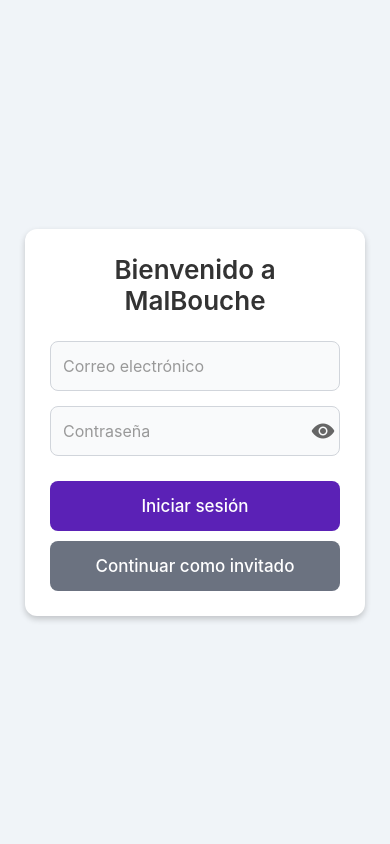
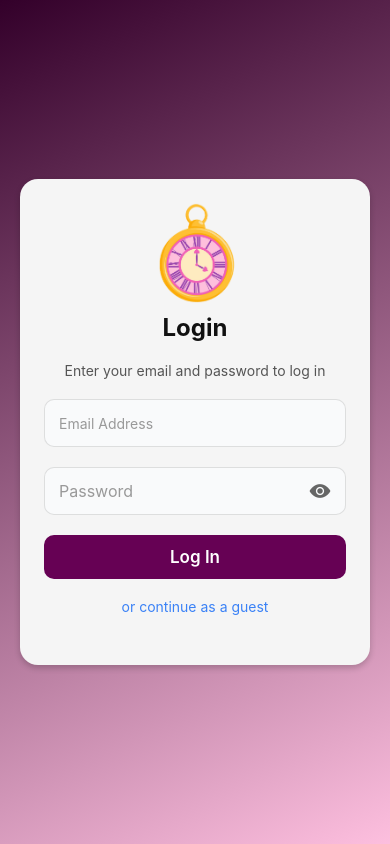
Before and after one commit to AlanMedina53232/Malbouche, a React Native app: screen /Login in a window 390 px wide. Built offline with nearby package versions, Linux system fonts and the light colour scheme.

Commit message:
disenio de login

```diff
--- a/login.js
+++ b/login.js
@@ -1,8 +1,10 @@
 import React, { useState } from 'react';
-import { StyleSheet, Text, View, TextInput, TouchableOpacity, Alert, ActivityIndicator } from 'react-native';
+import { StyleSheet, Text, View, TextInput, TouchableOpacity, Alert, ActivityIndicator, Image } from 'react-native';
 import { StatusBar } from 'expo-status-bar';
 import { Ionicons } from '@expo/vector-icons';
 import CryptoJS from 'crypto-js';
+import reloj from './assets/reloje.png';
+import { LinearGradient } from 'expo-linear-gradient';
 
 const VALID_CREDENTIALS = {
   email: 'usuario@malbouche.com',
@@ -41,13 +43,23 @@
   };
 
 return (
-    <View style={styles.container}>
+ <LinearGradient
+  colors={['rgba(51, 0, 42, 1)', 'rgba(254, 185, 220, 0.9)']}
+   start={{ x: 0, y: 0 }}
+  end={{ x: 1, y: 1 }}
+  style={styles.container}
+>
   <View style={styles.loginBox}>
-        <Text style={styles.title}>Bienvenido a MalBouche</Text>
+    <Image
+      source={reloj}
+      style={styles.logo}
+    />
+    <Text style={styles.loginTitle}>Login</Text>
+    <Text style={styles.subtitle}>Enter your email and password to log in</Text>
 
     <TextInput
       style={styles.input}
-          placeholder="Correo electrónico"
+      placeholder="Email Address"
       keyboardType="email-address"
       value={email}
       onChangeText={setEmail}
@@ -58,7 +70,7 @@
     <View style={styles.passwordContainer}>
       <TextInput
         style={styles.passwordInput}
-            placeholder="Contraseña"
+        placeholder="Password"
         secureTextEntry={!showPassword}
         value={password}
         onChangeText={setPassword}
@@ -67,7 +79,7 @@
       <TouchableOpacity onPress={() => setShowPassword(!showPassword)}>
         <Ionicons
           name={showPassword ? 'eye-off' : 'eye'}
-              size={24}
+          size={22}
           color="#666"
         />
       </TouchableOpacity>
@@ -81,70 +93,83 @@
       {isLoading ? (
         <ActivityIndicator size="small" color="#fff" />
       ) : (
-            <Text style={styles.buttonText}>Iniciar sesión</Text>
+        <Text style={styles.buttonText}>Log In</Text>
       )}
     </TouchableOpacity>
 
     <TouchableOpacity
-          style={[styles.button, styles.guestButton]}
       onPress={() => navigation.navigate('Mainfree')}
       disabled={isLoading}
     >
-          <Text style={styles.buttonText}>Continuar como invitado</Text>
+      <Text style={styles.guestText}>or continue as a guest</Text>
     </TouchableOpacity>
   </View>
-      <StatusBar style="auto" />
-    </View>
+  <StatusBar style="dark" />
+</LinearGradient>
+
   );
 }
 
 const styles = StyleSheet.create({
    container: {
     flex: 1,
-    backgroundColor: '#f0f4f8',
     alignItems: 'center',
     justifyContent: 'center',
     padding: 20,
   },
   loginBox: {
     width: '100%',
-    maxWidth: 340,
-    backgroundColor: '#fff',
-    borderRadius: 12,
-    padding: 25,
+    maxWidth: 360,
+    backgroundColor: 'rgba(245, 245, 245, 1)',
+    borderRadius: 18,
+    padding: 24,
+    paddingBottom: 50,
+    alignItems: 'center',
     shadowColor: '#000',
     shadowOffset: { width: 0, height: 3 },
     shadowOpacity: 0.2,
     shadowRadius: 6,
-    elevation: 8,
+    elevation: 10,
   },
-  title: {
-    fontSize: 26,
-    marginBottom: 25,
-    fontWeight: '600',
+  logo: {
+    width: 100,
+    height: 100,
+    marginBottom: 10,
+    resizeMode: 'contain',
+  },
+  loginTitle: {
+    fontSize: 24,
+    fontWeight: '700',
+    marginBottom: 20,
+    color: '#111',
+  },
+  subtitle: {
+    fontSize: 14,
+    color: '#555',
+    marginBottom: 20,
     textAlign: 'center',
-    color: '#333',
   },
   input: {
-    height: 50,
-    borderColor: '#d1d5db',
+    width: '100%',
+    height: 48,
+    borderColor: 'rgba(204, 204, 204, 0.6)',
     borderWidth: 1,
-    borderRadius: 8,
-    marginBottom: 15,
-    paddingHorizontal: 12,
-    fontSize: 16,
+    borderRadius: 10,
+    paddingHorizontal: 14,
+    marginBottom: 20,
     backgroundColor: '#f9fafb',
   },
   passwordContainer: {
     flexDirection: 'row',
     alignItems: 'center',
-    borderColor: '#d1d5db',
+    width: '100%',
+    borderColor: 'rgba(204, 204, 204, 0.6)',
     borderWidth: 1,
-    borderRadius: 8,
-    paddingHorizontal: 12,
+    borderRadius: 10,
+    paddingHorizontal: 14,
     backgroundColor: '#f9fafb',
-    height: 50,
-    marginBottom: 15,
+    height: 48,
+    marginBottom: 20,
     justifyContent: 'space-between',
   },
   passwordInput: {
@@ -152,20 +177,21 @@
     fontSize: 16,
   },
   button: {
-    backgroundColor: '#5b21b6',
-    paddingVertical: 14,
-    borderRadius: 8,
+    backgroundColor: '#660154',
+    paddingVertical: 12,
+    borderRadius: 10,
     alignItems: 'center',
-    marginTop: 10,
-    minHeight: 50,
-    justifyContent: 'center',
-  },
-  guestButton: {
-    backgroundColor: '#6b7280',
+    width: '100%',
+    marginBottom: 14,
   },
   buttonText: {
     color: '#fff',
     fontSize: 17,
-    fontWeight: '500',
+    fontWeight: '600',
+  },
+  guestText: {
+    fontSize: 14,
+    color: '#3b82f6',
+    marginTop: 5,
   },
 });
--- a/package.json
+++ b/package.json
@@ -27,7 +27,8 @@
     "react-navigation": "^5.0.0",
     "react-dom": "19.0.0",
     "react-native-web": "^0.20.0",
-    "@expo/metro-runtime": "~5.0.4"
+    "@expo/metro-runtime": "~5.0.4",
+    "expo-linear-gradient": "~14.1.5"
   },
   "devDependencies": {
     "@babel/core": "^7.20.0"
```
Also changed, not shown: dependencias agregadas.txt, 1 other file (tests, documents, lock files or other folders). Lines whose indentation alone changed are shown as unchanged.
